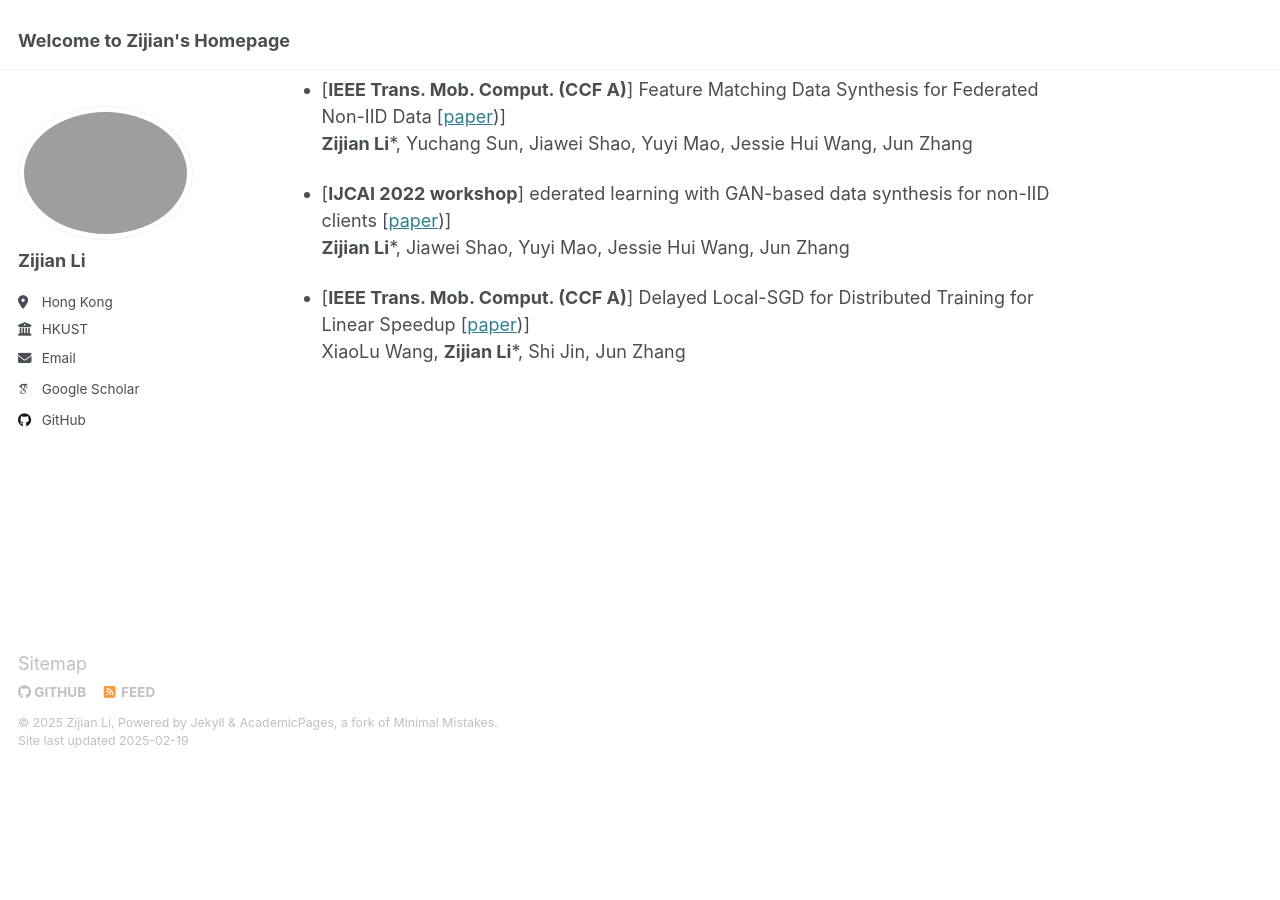
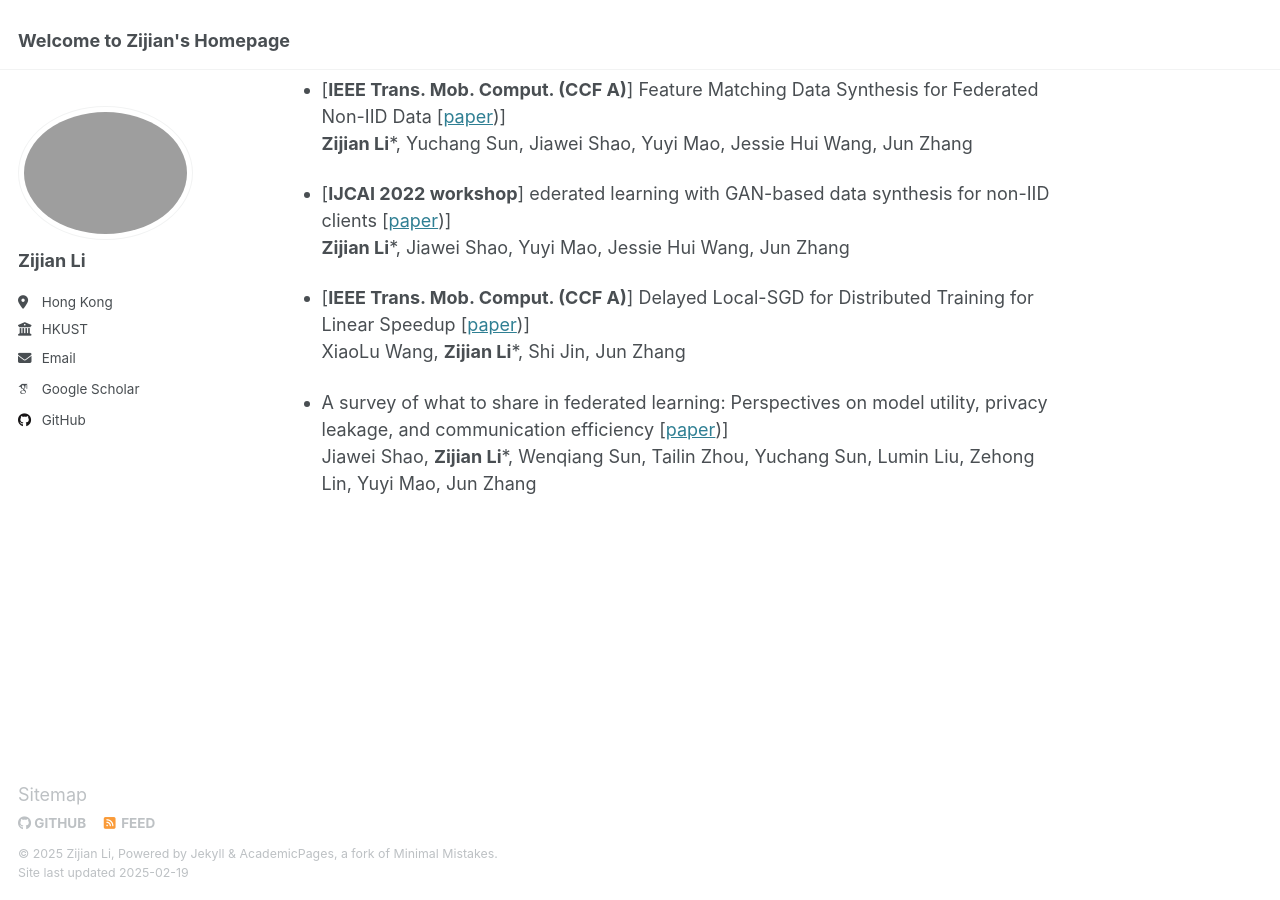
Before and after one commit to zli999/zijianli.github.io, a Jekyll site: the page built from _pages/about.md, in a window 1280 px wide and 900 px high, scrolled down 813 px. Built offline with Jekyll 4.4.1, drawn with Linux system fonts in a browser that asks for light colours; some web fonts are replaced; before the commit the page ends 1582 px from its top, so only the background shows below that.

Commit message:
Update about.md

```diff
--- a/_pages/about.md
+++ b/_pages/about.md
@@ -53,3 +53,5 @@ I am research intern in MSRA, under supervised by Dr. [Rui Wang](https://scholar
 - [**IJCAI 2022 workshop**] ederated learning with GAN-based data synthesis for non-IID clients [[paper]([https://arxiv.org/abs/2206.05507))] <br>**Zijian Li**\*, Jiawei Shao, Yuyi Mao, Jessie Hui Wang, Jun Zhang<br>
 
 - [**IEEE Trans. Mob. Comput. (CCF A)**] Delayed Local-SGD for Distributed Training for Linear Speedup [[paper]([https://ieeexplore.ieee.org/abstract/document/10681663))] <br>XiaoLu Wang, **Zijian Li**\*, Shi Jin, Jun Zhang<br>
+
+- A survey of what to share in federated learning: Perspectives on model utility, privacy leakage, and communication efficiency [[paper]([https://arxiv.org/abs/2307.10655))] <br>Jiawei Shao, **Zijian Li**\*, Wenqiang Sun, Tailin Zhou, Yuchang Sun, Lumin Liu, Zehong Lin, Yuyi Mao, Jun Zhang<br>
```
